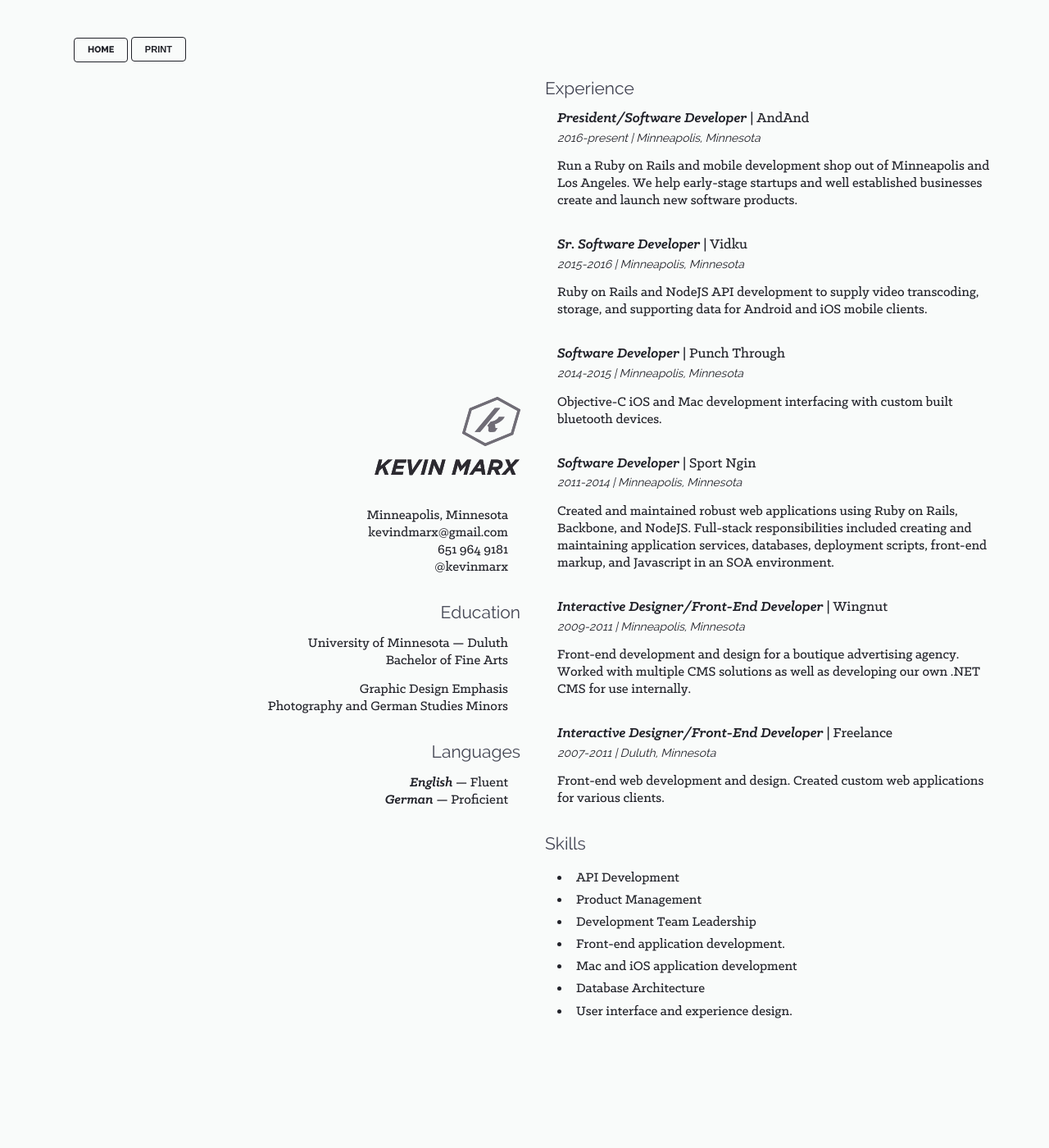
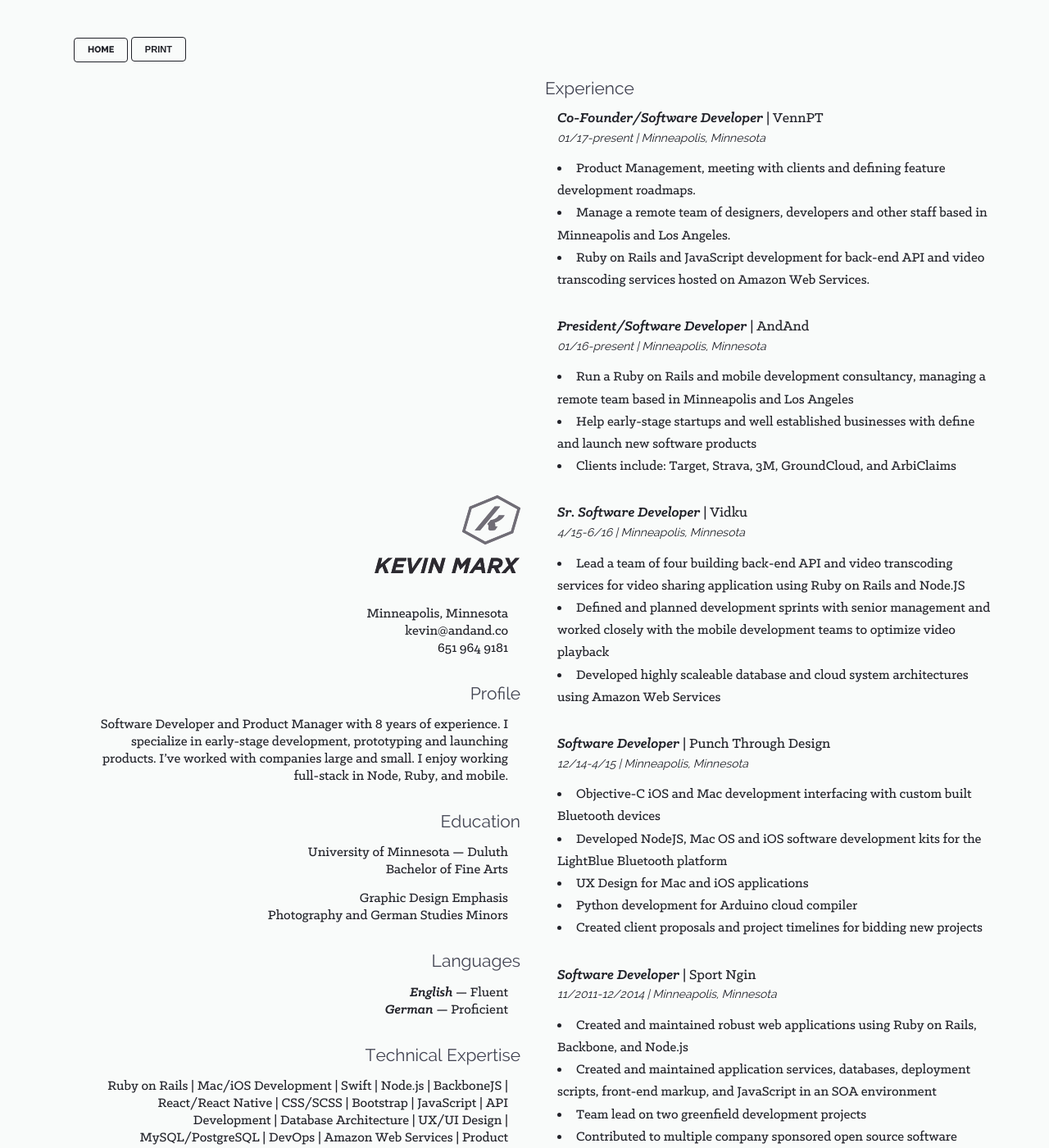
Before and after one commit to kevinmarx/kevinmarx.github.io, a Jekyll site: the page built from cv.html, in a window 1280 px wide and 1400 px high. Shown: the whole window at 82% size. Built offline with Jekyll 4.4.1, drawn with Linux system fonts in a browser that asks for light colours; nearby versions of some CDN libraries; some of the changed text lies outside the part shown.

Commit message:
update resume

```diff
--- a/cv.html
+++ b/cv.html
@@ -20,9 +20,20 @@
         <section class="column el x100 align-right va-middle">
           <p>
             Minneapolis, Minnesota<br/>
-            kevindmarx@gmail.com<br/>
+            kevin@andand.co<br/>
             651 964 9181<br/>
-            @kevinmarx
+          </p>
+        </section>
+
+        <section class="column el x100 align-right">
+          <header>
+            <h1>Profile</h1>
+          </header>
+          <p>
+            Software Developer and Product Manager with 8 years of experience.
+            I specialize in early-stage development, prototyping and launching
+            products. I’ve worked with companies large and small. I enjoy working
+            full-stack in Node, Ruby, and mobile.
           </p>
         </section>
 
@@ -50,6 +61,19 @@
           </p>
         </section>
 
+        <section class="column el x100 align-right">
+          <header>
+            <h1>Technical Expertise</h1>
+          </header>
+          <p>
+            Ruby on Rails | Mac/iOS Development | Swift | Node.js | BackboneJS |
+            React/React Native | CSS/SCSS | Bootstrap | JavaScript | API Development |
+            Database Architecture | UX/UI Design | MySQL/PostgreSQL | DevOps |
+            Amazon Web Services | Product Development |
+            Video Transcoding with FFMPEG | Apple MFi
+          </p>
+        </section>
+
       </div>
 
       <div class="cell x50">
@@ -59,91 +83,76 @@
             <h1>Experience</h1>
           </header>
           <div class="column x100 el">
+            <h1><strong>Co-Founder/Software Developer</strong> | VennPT</h1>
+            <h2>01/17-present | Minneapolis, Minnesota</h2>
+            <ul>
+              <li>Product Management, meeting with clients and defining feature development roadmaps.</li>
+              <li>Manage a remote team of designers, developers and other staff based in Minneapolis and Los Angeles.</li>
+              <li>Ruby on Rails and JavaScript development for back-end API and video transcoding services hosted on Amazon Web Services.</li>
+            </ul>
+          </div>
+          <div class="column x100 el">
             <h1><strong>President/Software Developer</strong> | AndAnd</h1>
-            <h2>2016-present | Minneapolis, Minnesota</h2>
-            <p>
-              Run a Ruby on Rails and mobile development shop out of Minneapolis and Los Angeles. We help early-stage
-              startups and well established businesses create and launch new software products.
-            </p>
+            <h2>01/16-present | Minneapolis, Minnesota</h2>
+            <ul>
+              <li>Run a Ruby on Rails and mobile development consultancy, managing a remote team based in Minneapolis and Los Angeles</li>
+              <li>Help early-stage startups and well established businesses with define and launch new software products</li>
+              <li>Clients include: Target, Strava, 3M, GroundCloud, and ArbiClaims</li>
+            </ul>
           </div>
           <div class="column x100 el">
             <h1><strong>Sr. Software Developer</strong> | Vidku</h1>
-            <h2>2015-2016 | Minneapolis, Minnesota</h2>
-            <p>
-              Ruby on Rails and NodeJS API development to supply video transcoding, storage, and supporting data for Android and iOS mobile clients.
-            </p>
+            <h2>4/15-6/16 | Minneapolis, Minnesota</h2>
+            <ul>
+              <li>Lead a team of four building back-end API and video transcoding services for video sharing application using Ruby on Rails and Node.JS</li>
+              <li>Defined and planned development sprints with senior management and worked closely with the mobile development teams to optimize video playback</li>
+              <li>Developed highly scaleable database and cloud system architectures using Amazon Web Services</li>
+            </ul>
           </div>
 
           <div class="column x100 el">
-            <h1><strong>Software Developer</strong> | Punch Through</h1>
-            <h2>2014-2015 | Minneapolis, Minnesota</h2>
-            <p>
-              Objective-C iOS and Mac development interfacing with custom built bluetooth devices.
-            </p>
+            <h1><strong>Software Developer</strong> | Punch Through Design</h1>
+            <h2>12/14-4/15 | Minneapolis, Minnesota</h2>
+            <ul>
+              <li>Objective-C iOS and Mac development interfacing with custom built Bluetooth devices</li>
+              <li>Developed NodeJS, Mac OS and iOS software development kits for the LightBlue Bluetooth platform</li>
+              <li>UX Design for Mac and iOS applications</li>
+              <li>Python development for Arduino cloud compiler</li>
+              <li>Created client proposals and project timelines for bidding new projects</li>
+            </ul>
           </div>
 
           <div class="column x100 el">
             <h1><strong>Software Developer</strong> | Sport Ngin</h1>
-            <h2>2011-2014 | Minneapolis, Minnesota</h2>
-            <p>
-              Created and maintained robust web applications using Ruby on Rails, Backbone, and NodeJS. Full-stack responsibilities included creating and maintaining application services, databases, deployment scripts, front-end markup, and Javascript in an SOA environment.
-            </p>
+            <h2>11/2011-12/2014 | Minneapolis, Minnesota</h2>
+            <ul>
+              <li>Created and maintained robust web applications using Ruby on Rails, Backbone, and Node.js</li>
+              <li>Created and maintained application services, databases, deployment scripts, front-end markup, and JavaScript in an SOA environment</li>
+              <li>Team lead on two greenfield development projects</li>
+              <li>Contributed to multiple company sponsored open source software projects and helped create a custom NodeJS server framework</li>
+            </ul>
           </div>
 
           <div class="column x100 el">
             <h1><strong>Interactive Designer/Front-End Developer</strong> | Wingnut</h1>
-            <h2>2009-2011 | Minneapolis, Minnesota</h2>
-            <p>
-              Front-end development and design for a boutique advertising agency. Worked with multiple CMS solutions as well as developing our own .NET CMS for use internally.
-            </p>
+            <h2>7/2010-11/2011 | Minneapolis, Minnesota</h2>
+            <ul>
+              <li>Developed and designed websites and mobile apps for United Healthcare and Cargill</li>
+              <li>Website theme development for Wordpress</li>
+              <li>Built a custom .NET CMS for in-house website</li>
+            </ul>
           </div>
 
           <div class="column x100">
-            <h1><strong>Interactive Designer/Front-End Developer</strong> | Freelance</h1>
-            <h2>2007-2011 | Duluth, Minnesota</h2>
-            <p>
-              Front-end web development and design. Created custom web applications for various clients.
+            <h1><strong>Co-Founder/Front-End Developer</strong> | Doublethink</h1>
+            <h2>5/2009-5/2010 | St. Paul, Minnesota</h2>
+            <ul>
+              <li>HTML/CSS Development for custom websites.=</li>
+              <li>Flash development</li>
+              <li>UI and UX design</li>
             </p>
           </div>
         </section>
-
-        <section class="column el x100">
-          <header>
-            <h1>Skills</h1>
-          </header>
-          <ul>
-            <li>API Development</li>
-            <li>Product Management</li>
-            <li>Development Team Leadership</li>
-            <li>Front-end application development.</li>
-            <li>Mac and iOS application development</li>
-            <li>Database Architecture</li>
-            <li>User interface and experience design.</li>
-          </ul>
-        </section>
-
-        <!-- <section class="column el x100">
-          <header>
-            <h1>Proficiency</h1>
-          </header>
-          <ul class="column x100 inline no-bullet">
-            <li class="tag column">Backbone JS</li>
-            <li class="tag column">Node JS</li>
-            <li class="tag column">JavaScript</li>
-            <li class="tag column">Browserify JS</li>
-            <li class="tag column">React JS</li>
-            <li class="tag column">Github</li>
-            <li class="tag column">HTML 5</li>
-            <li class="tag column">CSS 3</li>
-            <li class="tag column">PostgreSQL</li>
-            <li class="tag column">Ruby on Rails</li>
-            <li class="tag column">Mongo DB</li>
-            <li class="tag column">Objective-C</li>
-            <li class="tag column">CSS Preprocessors</li>
-            <li class="tag column">Wiring</li>
-            <li class="tag column">UI Design</li>
-          </ul>
-        </section> -->
 
       </div>
 
```
Also changed, not shown: other parts of cv.html (+1 -1 lines).
